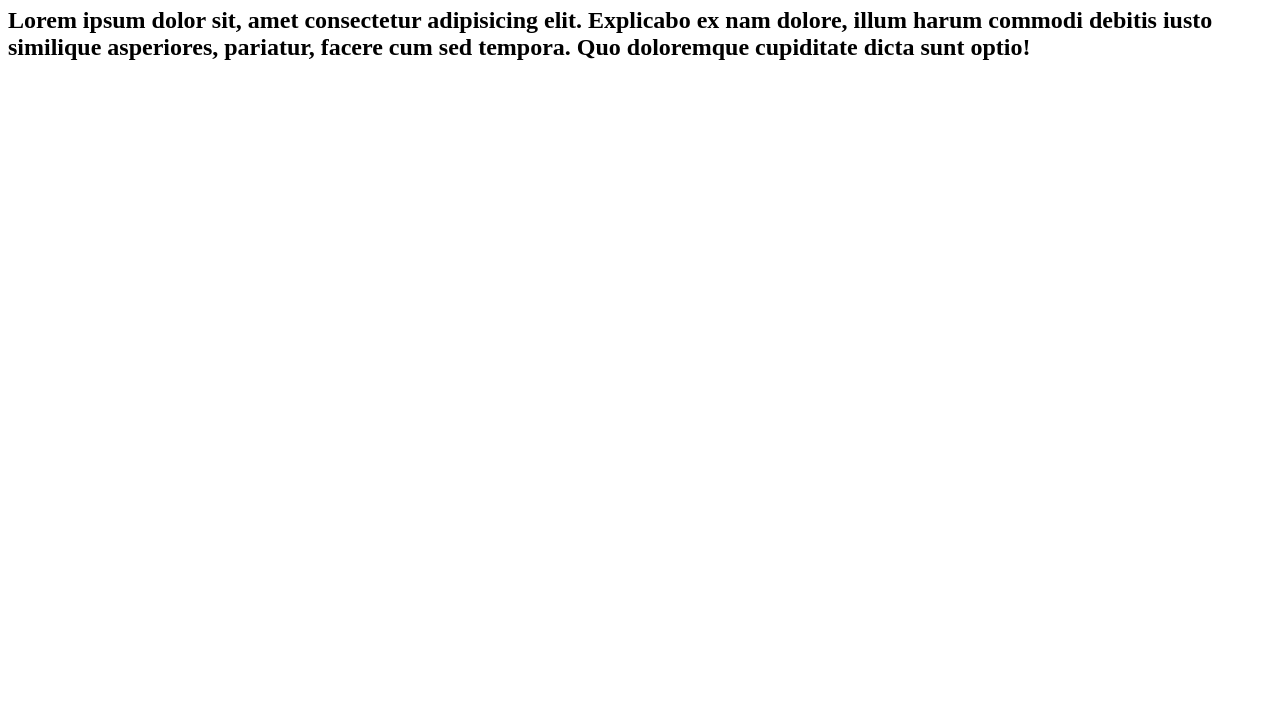
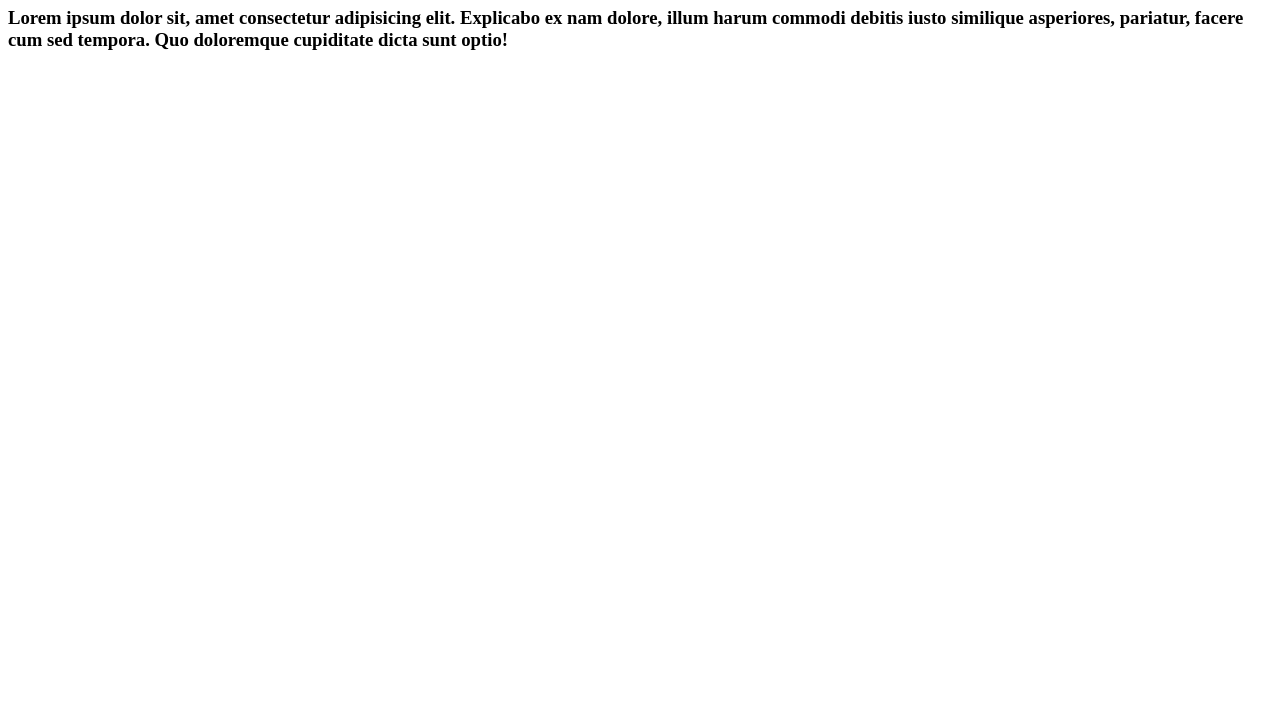
Before and after one commit to Willamis-Jackson/curso-git, a plain HTML site: page index.html in a window 1280 px wide. Shown: the part 73-800 px from the top of the page. Drawn offline with Linux system fonts and the light colour scheme.

Commit message:
11 Commit - Fix: mudei de h2 para h3

```diff
--- a/index.html
+++ b/index.html
@@ -9,6 +9,6 @@
     <h1>
         Hello, world!
     </h1>
-    <h2>Lorem ipsum dolor sit, amet consectetur adipisicing elit. Explicabo ex nam dolore, illum harum commodi debitis iusto similique asperiores, pariatur, facere cum sed tempora. Quo doloremque cupiditate dicta sunt optio!</h2>
+    <h3>Lorem ipsum dolor sit, amet consectetur adipisicing elit. Explicabo ex nam dolore, illum harum commodi debitis iusto similique asperiores, pariatur, facere cum sed tempora. Quo doloremque cupiditate dicta sunt optio!</h3>
 </body>
 </html>
```
